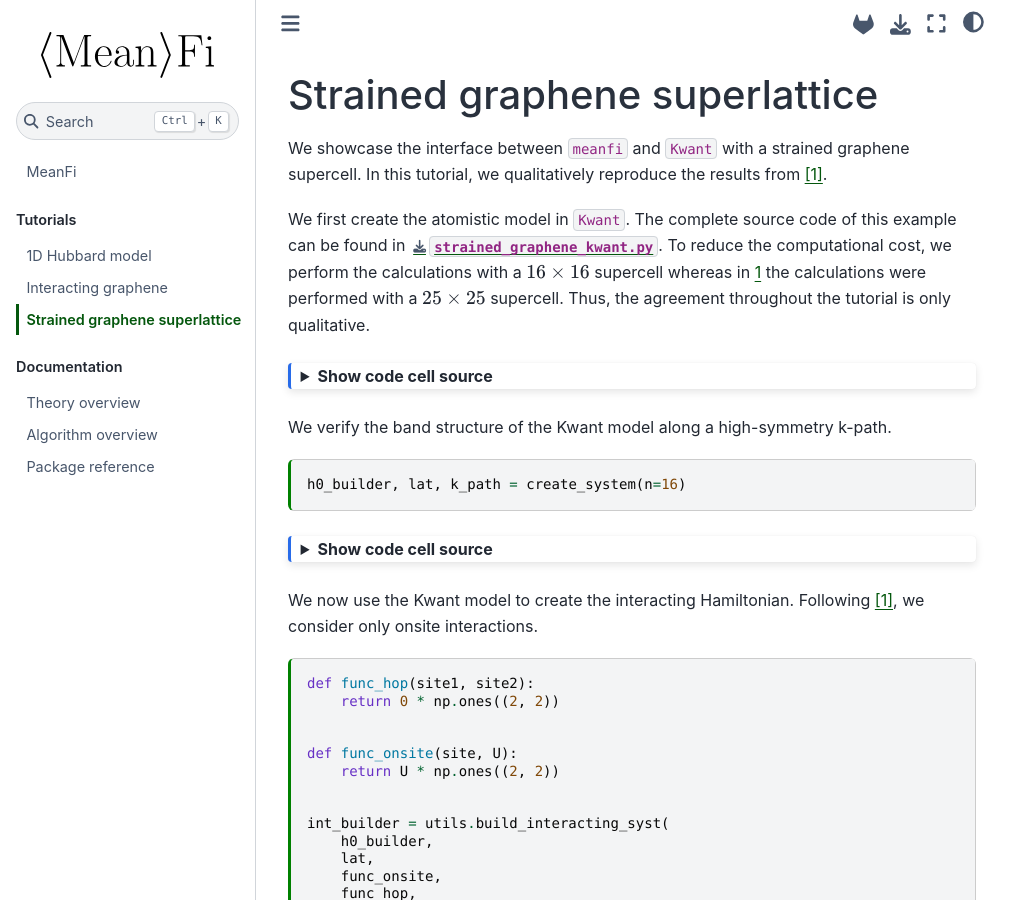
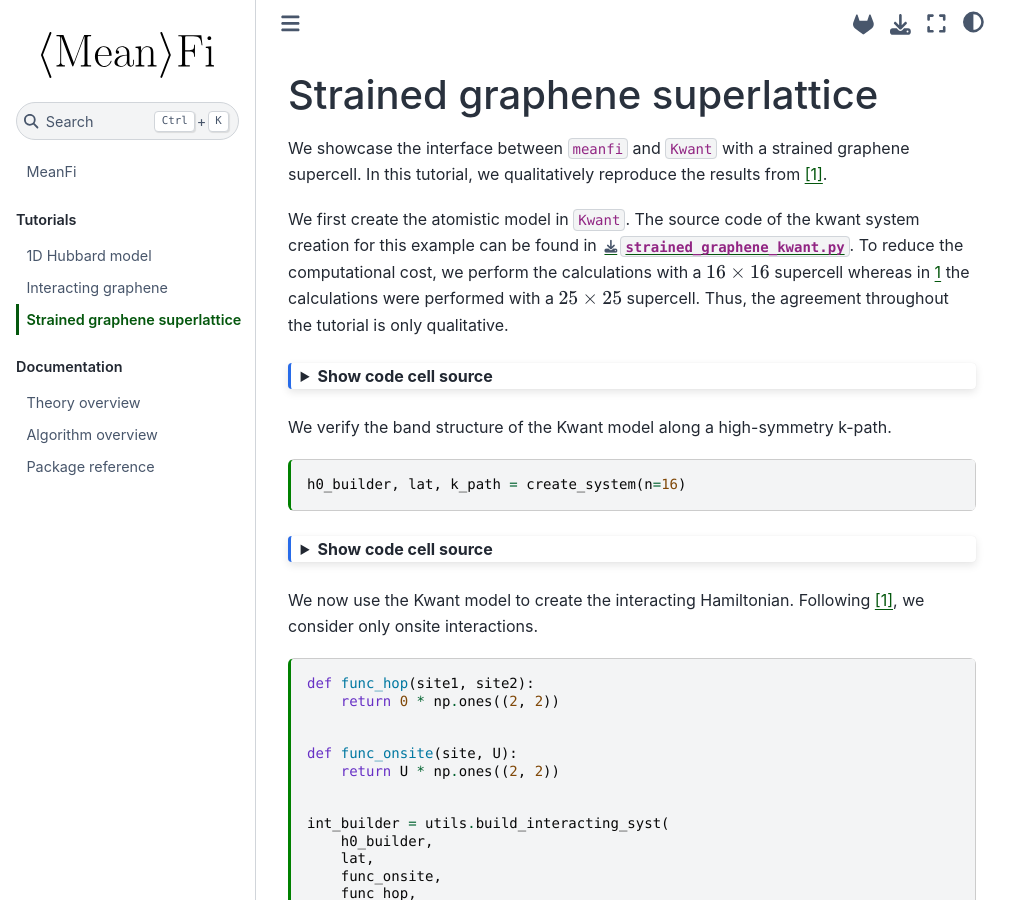
Before and after one commit to quantum-tinkerer/MeanFi, a Sphinx documentation site: the page built from docs/source/tutorial/strained_graphene.md, in a window 1280 px wide and 900 px high. Shown: the whole window, without its empty margins (0-1031 px from the left). Built offline with Sphinx 7.4.7 and the Sphinx Book theme 1.1.4, drawn with Linux system fonts in a browser that asks for light colours; the version number could not be read and is left out; comment, search, counter and statistics services are not loaded.

Commit message:
change phrase referring to source code

````diff
--- a/docs/source/tutorial/strained_graphene.md
+++ b/docs/source/tutorial/strained_graphene.md
@@ -15,7 +15,7 @@ kernelspec:
 
 We showcase the interface between `meanfi` and `Kwant` with a strained graphene supercell. In this tutorial, we qualitatively reproduce the results from [[1]](https://doi.org/10.1088/2053-1583/ac0b48).
 
-We first create the atomistic model in `Kwant`. The complete source code of this example can be found in [`strained_graphene_kwant.py`](./scripts/strained_graphene_kwant.py). To reduce the computational cost, we perform the calculations with a $16 \times 16$ supercell whereas in [1](https://doi.org/10.1088/2053-1583/ac0b48) the calculations were performed with a $25 \times 25$ supercell. Thus, the agreement throughout the tutorial is only qualitative.
+We first create the atomistic model in `Kwant`. The source code of the kwant system creation for this example can be found in [`strained_graphene_kwant.py`](./scripts/strained_graphene_kwant.py). To reduce the computational cost, we perform the calculations with a $16 \times 16$ supercell whereas in [1](https://doi.org/10.1088/2053-1583/ac0b48) the calculations were performed with a $25 \times 25$ supercell. Thus, the agreement throughout the tutorial is only qualitative.
 
 ```{code-cell} ipython3
 :tags: [hide-input]
````
